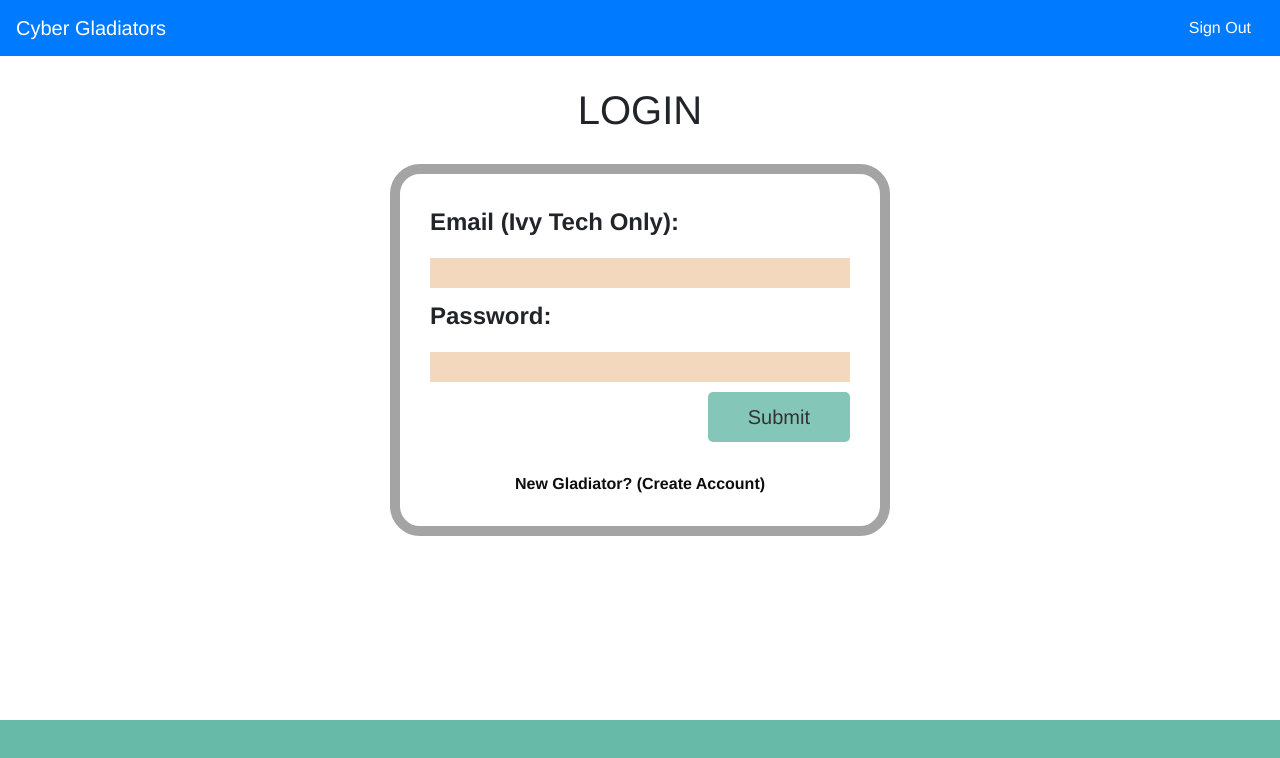
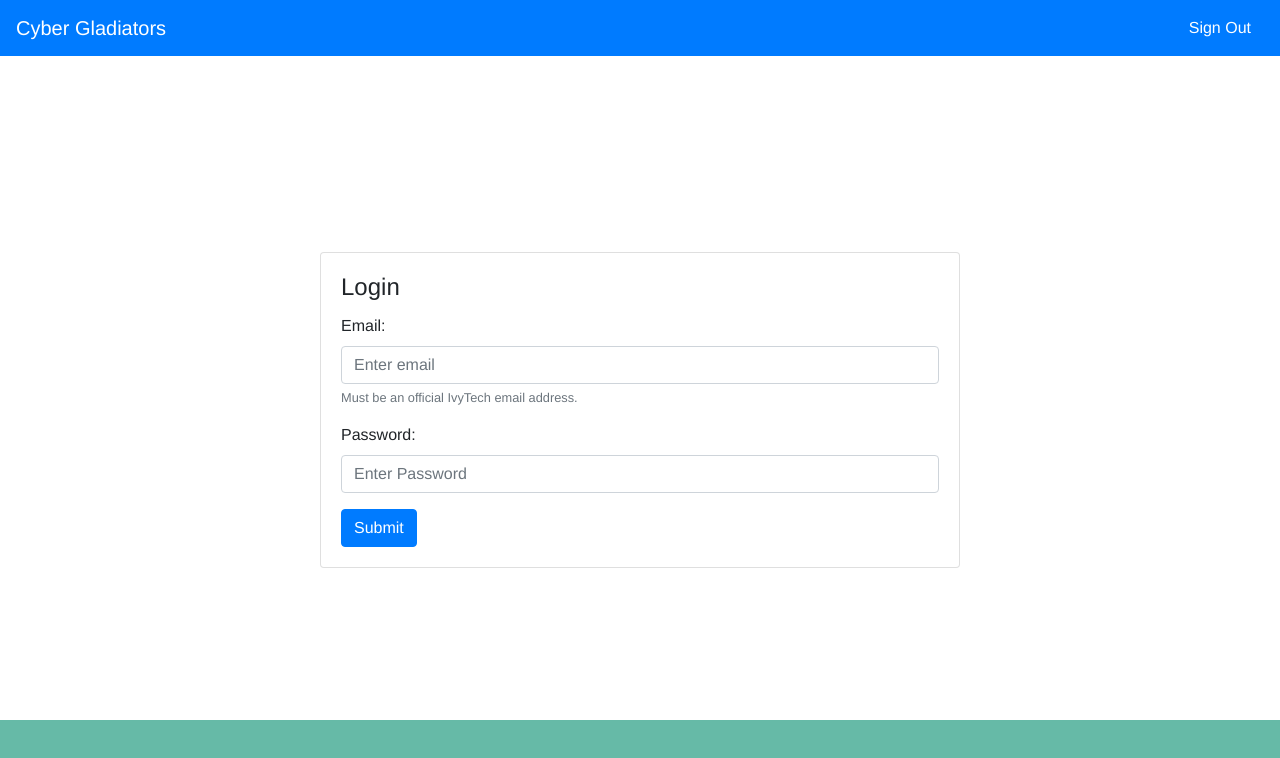
Before and after one commit to AkramDevelopment/CG, a Vue app in the folder frontend/: page /#/ in a window 1280 px wide. Shown: the top 758 px of the page. Built offline with nearby package versions, Linux system fonts and the light colour scheme.

Commit message:
Update LoginScreen to utilize bootstrap components

```diff
--- a/frontend/src/components/LoginScreen.vue
+++ b/frontend/src/components/LoginScreen.vue
@@ -1,14 +1,42 @@
 <template>
-    <div class="app-screen">
-        <h1>Login</h1>
-        <form v-on:submit="submit" class="login-wrapper">
-            <label>Email (Ivy Tech Only):</label>
-            <input v-model="email" type="email" name="email" />
-            <label>Password:</label>
-            <input v-model="password" type="password" name="password" />
-            <input type="submit" value="Submit" />
-            <router-link to="/signup">New Gladiator? (Create Account)</router-link>
-        </form>
+    <div class="center-content">
+        <b-card
+            title="Login"
+            class="mb-2 card"
+        >
+            <b-card-text>
+                <b-form @submit="submit">
+                    <b-form-group
+                        id="input-group-1"
+                        label="Email:"
+                        label-for="input-1"
+                        description="Must be an official IvyTech email address."
+                    >
+                        <b-form-input
+                        id="input-1"
+                        v-model="email"
+                        type="email"
+                        required
+                        placeholder="Enter email"
+                        ></b-form-input>
+                    </b-form-group>
+                    <b-form-group
+                        id="input-group-2"
+                        label="Password:"
+                        label-for="input-2"
+                    >
+                        <b-form-input
+                        id="input-2"
+                        v-model="password"
+                        type="password"
+                        required
+                        placeholder="Enter Password"
+                        ></b-form-input>
+                    </b-form-group>
+                    <b-button type="submit" variant="primary">Submit</b-button>
+                </b-form>
+            </b-card-text>
+        </b-card>
     </div>
 </template>
 
@@ -46,4 +74,17 @@ export default {
 </script>
 
 <style scoped>
+.center-content {
+    display: flex;
+    align-items: center;
+    justify-content: center;
+    width: 100%;
+    height: calc(100vh - 56px);
+    padding-bottom: calc(56px * 0.5);
+}
+.card {
+    width: 50%;
+    min-width: 300px;
+    max-width: 800px;
+}
 </style>
```
